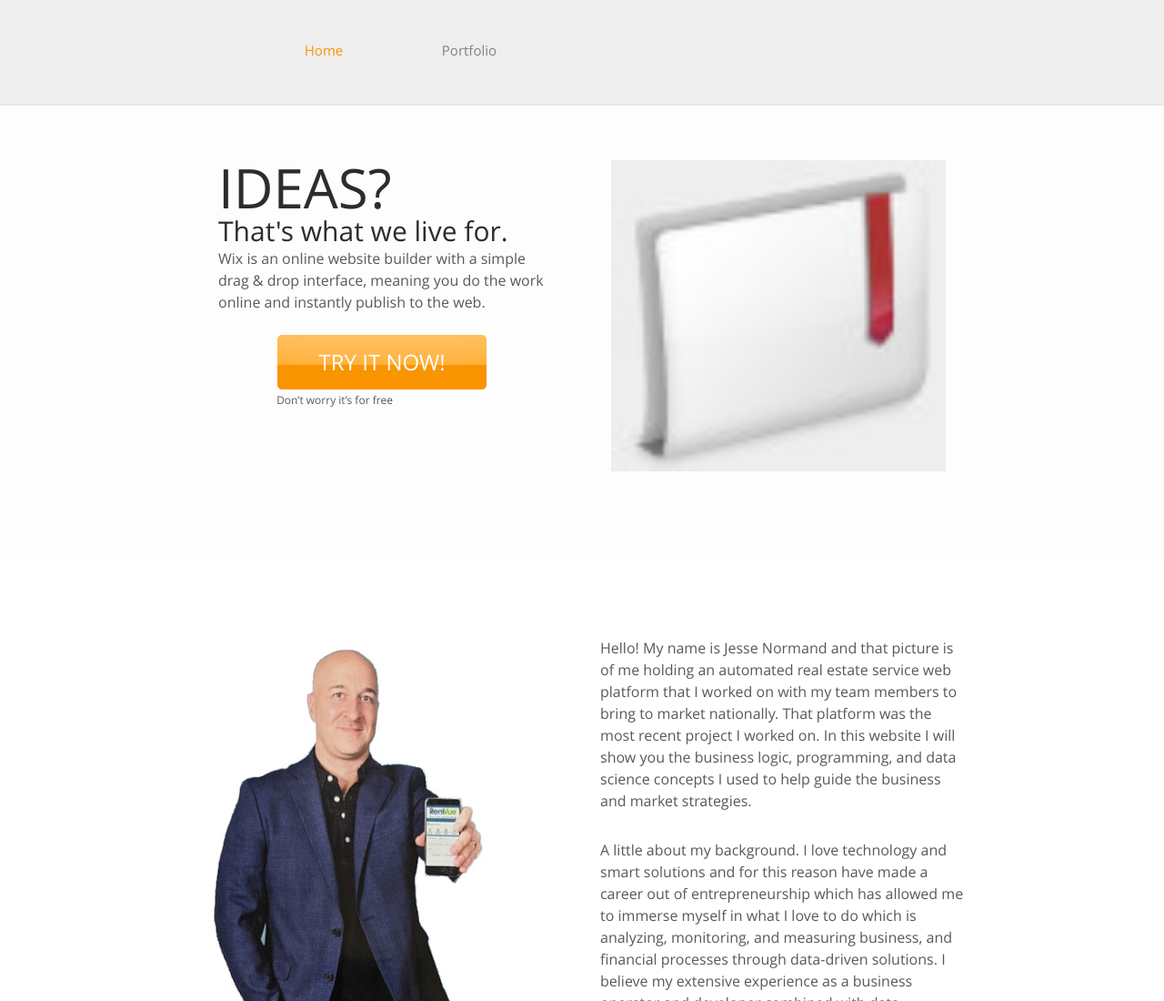
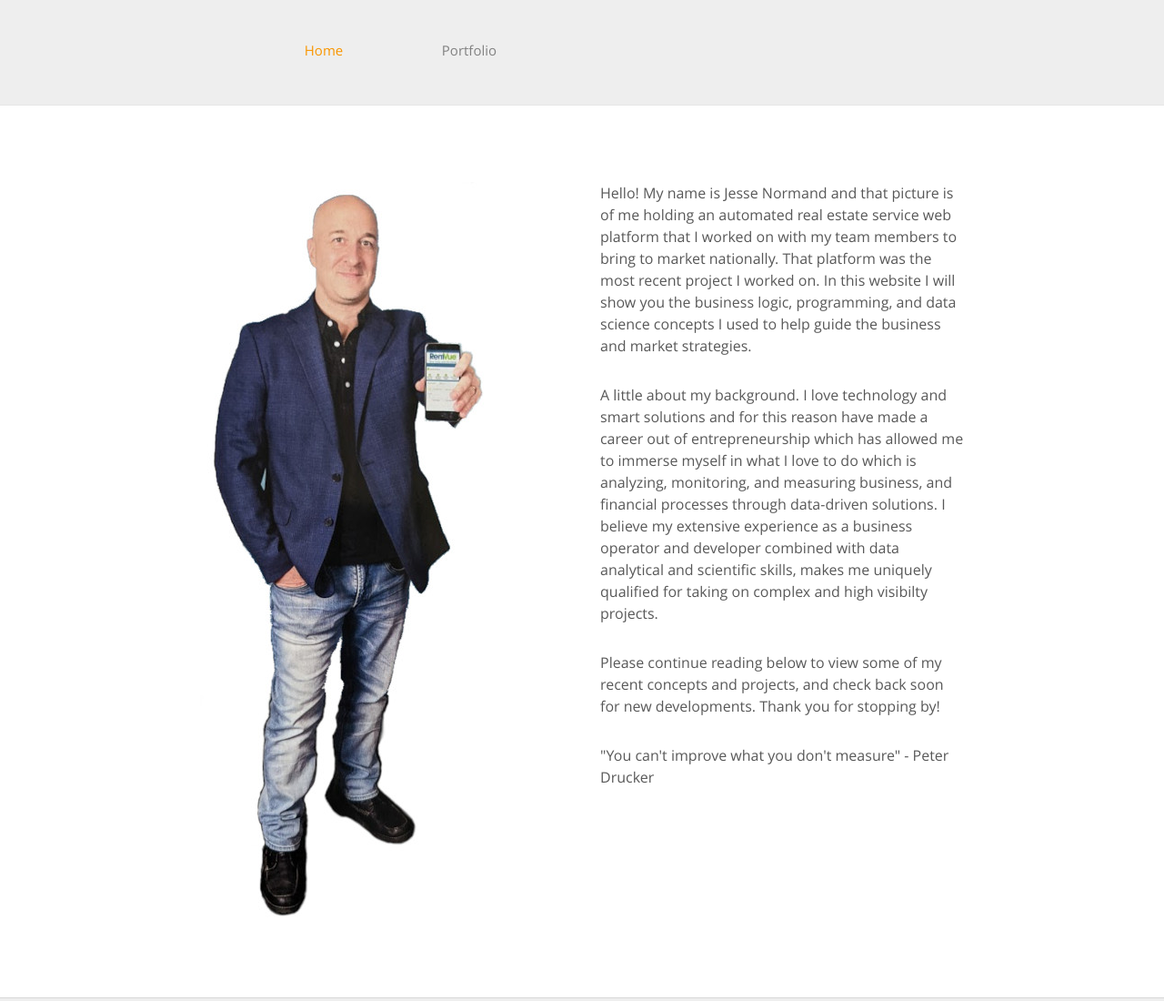
Before and after one commit to JesseNormand/projects.github.io, a plain HTML site: page index.html in a window 1280 px wide. Shown: the top 1100 px of the page at 91% size. Drawn offline with Linux system fonts and the light colour scheme.

Commit message:
Delete idea section

```diff
--- a/index.html
+++ b/index.html
@@ -25,17 +25,7 @@
 			</ul>
 		</div>
 	</div>
-	<div id="adbox">
-		<div class="clearfix">
-			<img src="images/myfrontpagelogo.JPG" alt="Img" height="342" width="368">
-			<div>
-				<h1>Ideas?</h1>
-				<h2>That's what we live for.</h2>
-				<p>
-					Wix is an online website builder with a simple drag & drop interface, meaning you do the work online and instantly publish to the web. <span><a href="index.html" class="btn">Try It Now!</a><b>Don’t worry it’s for free</b></span>
-				</p>
-			</div>
-		</div>
+
 	</div>
 	<div id="contents">
 		<div id="tagline" class="clearfix">
```
